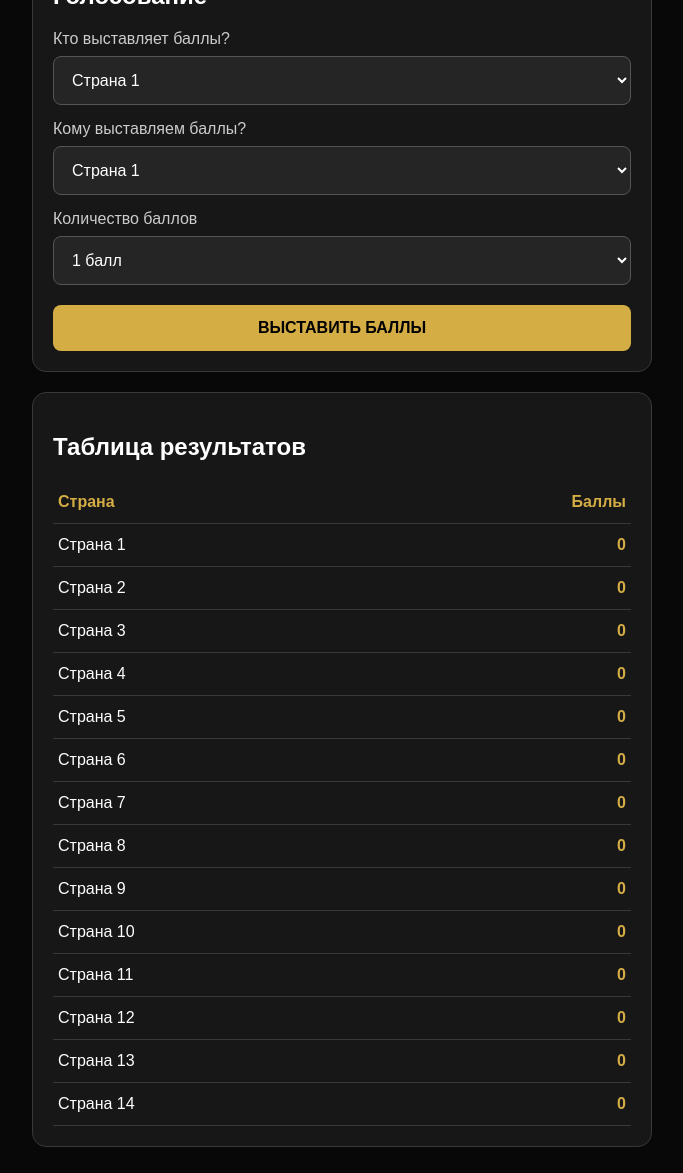
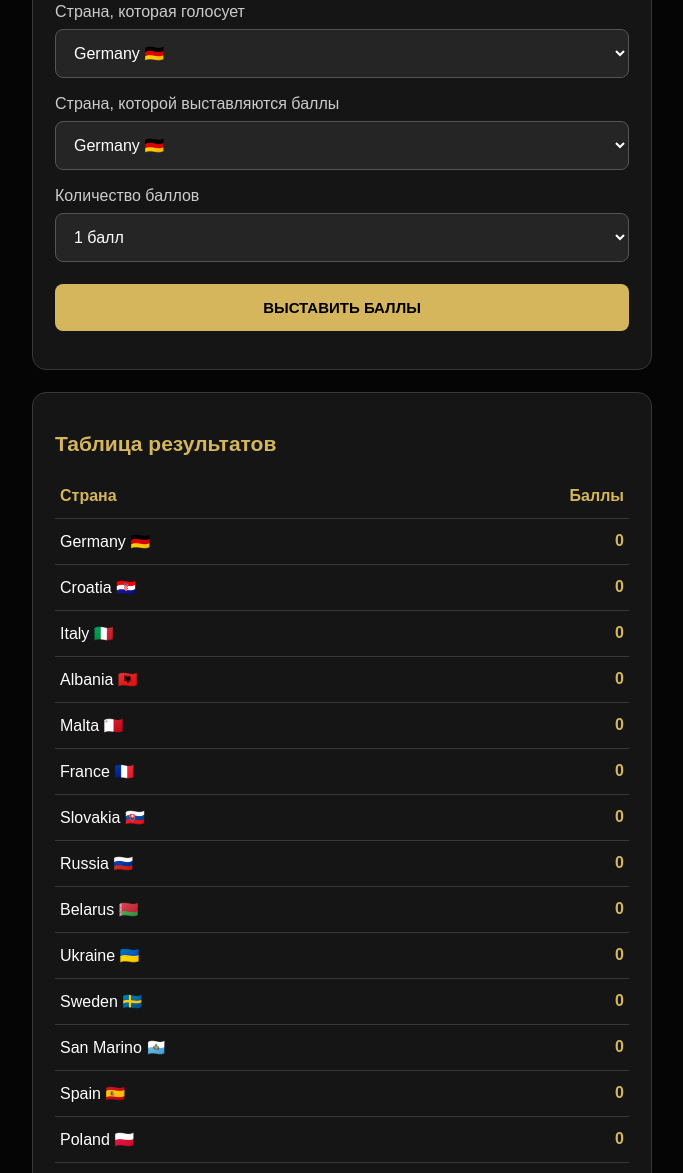
Before and after one commit to micropus1-lab/Evrovision-fh-Voting, a plain HTML site: page index.html in a window 1280 px wide. Shown: the part 299-1472 px from the top of the page, without its empty margins (298-981 px from the left). Drawn offline with Linux system fonts and the light colour scheme.

Commit message:
Update index.html

```diff
--- a/index.html
+++ b/index.html
@@ -1,5 +1,3 @@
-
-
 <!DOCTYPE html>
 
 <html lang="ru">
@@ -10,7 +8,7 @@
 
 <meta name="viewport" content="width=device-width, initial-scale=1.0">
 
-<title>Eurovision FH Voting</title>
+<title>EUROVISION FH VOTING</title>
 
 <style>
 
@@ -20,7 +18,7 @@ body {
 
   margin: 0;
 
-  background: #080808;
+  background: #050505;
 
   color: white;
 
@@ -32,41 +30,85 @@ header {
 
   text-align: center;
 
-  padding: 40px 10px;
+  padding: 45px 15px;
 
-  background: #151515;
+  background: linear-gradient(135deg, #202020, #080808);
 
   border-bottom: 1px solid #444;
 
 }
 
-header h1 { letter-spacing: 3px; }
+header h1 {
 
-header p { color: #aaa; }
+  font-size: 30px;
 
-main { max-width: 650px; margin: 30px auto; padding: 15px; }
+  letter-spacing: 4px;
+
+  margin: 0;
+
+}
+
+header p {
+
+  color: #c5a34b;
+
+  letter-spacing: 3px;
+
+}
+
+main {
+
+  max-width: 650px;
+
+  margin: 30px auto;
+
+  padding: 15px;
+
+}
 
 .card {
 
-  background: #171717;
+  background: #151515;
 
   border: 1px solid #383838;
 
   border-radius: 14px;
 
-  padding: 20px;
+  padding: 22px;
 
-  margin-bottom: 20px;
+  margin-bottom: 22px;
 
 }
 
-label { display: block; margin: 15px 0 8px; color: #ccc; }
+h2 {
 
-select, button {
+  color: #d5b65d;
+
+  font-size: 21px;
+
+}
+
+label {
+
+  display: block;
+
+  margin: 17px 0 8px;
+
+  color: #ccc;
+
+}
+
+select {
 
   width: 100%;
 
   padding: 14px;
+
+  background: #252525;
+
+  color: white;
+
+  border: 1px solid #555;
 
   border-radius: 8px;
 
@@ -74,39 +116,69 @@ select, button {
 
 }
 
-select {
-
-  background: #252525;
-
-  color: white;
-
-  border: 1px solid #555;
-
-}
-
 button {
 
-  margin-top: 20px;
+  width: 100%;
 
-  background: #d5ad45;
+  padding: 15px;
+
+  margin-top: 22px;
+
+  background: #d5b65d;
 
   color: black;
 
   border: none;
 
+  border-radius: 8px;
+
+  font-size: 15px;
+
+  font-weight: bold;
+
+  cursor: pointer;
+
+}
+
+table {
+
+  width: 100%;
+
+  border-collapse: collapse;
+
+}
+
+td, th {
+
+  padding: 13px 5px;
+
+  border-bottom: 1px solid #383838;
+
+  text-align: left;
+
+}
+
+th { color: #d5b65d; }
+
+.points {
+
+  color: #d5b65d;
+
+  text-align: right;
+
   font-weight: bold;
 
 }
 
-table { width: 100%; border-collapse: collapse; }
+footer {
 
-td, th { padding: 12px 5px; border-bottom: 1px solid #383838; text-align: left; }
+  text-align: center;
 
-th { color: #d5ad45; }
+  color: #777;
 
-.points { text-align: right; color: #d5ad45; font-weight: bold; }
+  padding: 25px;
 
-footer { text-align: center; color: #777; padding: 25px; }
+}
 
 </style>
 
@@ -128,11 +200,11 @@ footer { text-align: center; color: #777; padding: 25px; }
 
   <h2>Голосование</h2>
 
-<label>Кто выставляет баллы?</label>
+  <label>Страна, которая голосует</label>
 
   <select id="voter"></select>
 
-<label>Кому выставляем баллы?</label>
+  <label>Страна, которой выставляются баллы</label>
 
   <select id="country"></select>
 
@@ -164,6 +236,8 @@ footer { text-align: center; color: #777; padding: 25px; }
 
   <button onclick="addVote()">ВЫСТАВИТЬ БАЛЛЫ</button>
 
+  <p id="message"></p>
+
 </div>
 
 <div class="card">
@@ -174,7 +248,13 @@ footer { text-align: center; color: #777; padding: 25px; }
 
     <thead>
 
-<tr><th>Страна</th><th style="text-align:right">Баллы</th></tr>
+      <tr>
+
+        <th>Страна</th>
+
+        <th style="text-align:right">Баллы</th>
+
+      </tr>
 
     </thead>
 
@@ -186,39 +266,43 @@ footer { text-align: center; color: #777; padding: 25px; }
 
 </main>
 
-<footer>EUROVISION FH VOTING © 2026</footer>
+<footer>
+
+  EUROVISION FH VOTING © 2026
+
+</footer>
 
 <script>
 
 const countries = [
 
-"Страна 1",
+  "Germany 🇩🇪",
 
-"Страна 2",
+  "Croatia 🇭🇷",
 
-"Страна 3",
+  "Italy 🇮🇹",
 
-"Страна 4",
+  "Albania 🇦🇱",
 
-"Страна 5",
+  "Malta 🇲🇹",
 
-"Страна 6",
+  "France 🇫🇷",
 
-"Страна 7",
+  "Slovakia 🇸🇰",
 
-"Страна 8",
+  "Russia 🇷🇺",
 
-"Страна 9",
+  "Belarus 🇧🇾",
 
-"Страна 10",
+  "Ukraine 🇺🇦",
 
-"Страна 11",
+  "Sweden 🇸🇪",
 
-"Страна 12",
+  "San Marino 🇸🇲",
 
-"Страна 13",
+  "Spain 🇪🇸",
 
-"Страна 14"
+  "Poland 🇵🇱"
 
 ];
 
@@ -246,15 +330,19 @@ function addVote() {
 
   const points = Number(document.getElementById("points").value);
 
+  const message = document.getElementById("message");
+
   if (voter === country) {
 
-    alert("Нельзя голосовать за свою страну!");
+    message.textContent = "Нельзя голосовать за свою страну!";
 
     return;
 
   }
 
   scores[country] += points;
+
+  message.textContent = "Баллы успешно выставлены!";
 
   renderResults();
 
@@ -264,7 +352,7 @@ function renderResults() {
 
   const sorted = [...countries].sort(
 
-    (a,b) => scores[b] - scores[a]
+    (a, b) => scores[b] - scores[a]
 
   );
 
```
Lines whose indentation alone changed are shown as unchanged.
